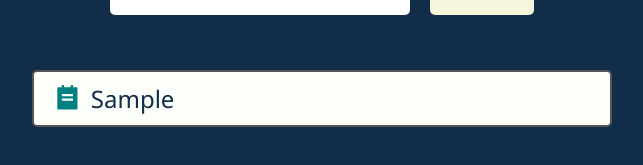
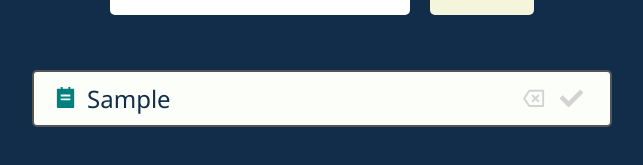
Before and after one commit to uunmuun/Todo-App, a React (Create React App) app: page / in a window 1280 px wide. Both pictures are taken after typing "Sample" into the empty fields and a click on the button "Submit". Shown: the part 147-312 px from the top of the page, without its empty margins (318-961 px from the left). Built offline with nearby package versions, Linux system fonts and the light colour scheme.

Commit message:
adding delete and check icons to interface

```diff
--- a/src/App.js
+++ b/src/App.js
@@ -1,17 +1,23 @@
+import { useState } from 'react'
+import { v4 as uuidv4 } from 'uuid'
 import TodoForm from './components/Todos/TodoForm'
 import TodoList from './components/Todos/TodoList'
 import './App.css'
-import { useState } from 'react'
 
 function App() {
   const [todos, setTodos] = useState([])
 
   const addTodoHandler = (text) => {
-    setTodos([...todos, text])
+    const newTodo = {
+      text,
+      isCompleted: false,
+      id: uuidv4(),
+    }
+    setTodos([...todos, newTodo])
   }
 
-  const deleteTodoHandler = (index) => {
-    setTodos(todos.filter((_, idx) => idx !== index))
+  const deleteTodoHandler = (id) => {
+    setTodos(todos.filter((todo) => todo.id !== id))
   }
 
   return (
--- a/src/components/Todos/Todo.js
+++ b/src/components/Todos/Todo.js
@@ -1,11 +1,14 @@
-import { RiTodoFill } from 'react-icons/ri'
+import { RiTodoFill, RiDeleteBack2Line } from 'react-icons/ri'
+import { FaCheck } from 'react-icons/fa'
 import styles from './Todo.module.css'
 
-function Todo({ todo, index, deleteTodo }) {
+function Todo({ todo, deleteTodo }) {
   return (
-    <div className={styles.todo} onDoubleClick={() => deleteTodo(index)}>
+    <div className={styles.todo} onDoubleClick={() => deleteTodo(todo.id)}>
       <RiTodoFill className={styles.todoIcon} />
-      <div className={styles.todoText}>{todo}</div>
+      <div className={styles.todoText}>{todo.text}</div>
+      <RiDeleteBack2Line className={styles.deleteIcon} />
+      <FaCheck className={styles.checkIcon} />
     </div>
   )
 }
--- a/src/components/Todos/Todo.module.css
+++ b/src/components/Todos/Todo.module.css
@@ -20,3 +20,38 @@
   margin-right: 10px;
   color: teal;
 }
+
+.completedTodo {
+  background-color: unset;
+  border-color: gray;
+  color: gray;
+}
+
+.todo.completedTodo .todoIcon,
+.todo.completedTodo .checkIcon,
+.todo.completedTodo .deleteIcon {
+  color: gray;
+}
+
+.checkIcon,
+.deleteIcon {
+  cursor: pointer;
+  color: lightgrey;
+  padding: 0 7px;
+  font-size: 1.8rem;
+  transition: transform 0.3s;
+}
+
+.checkIcon:hover,
+.deleteIcon:hover {
+  cursor: pointer;
+  transform: scale(1.3);
+}
+
+.checkIcon:hover {
+  color: green;
+}
+
+.deleteIcon:hover {
+  color: red;
+}
--- a/src/components/Todos/TodoList.js
+++ b/src/components/Todos/TodoList.js
@@ -5,8 +5,8 @@
   return (
     <div className={styles.todoListContainer}>
       {!todos.length && <h2>Todo list is empty</h2>}
-      {todos.map((todo, index) => (
-        <Todo key={index} todo={todo} index={index} deleteTodo={deleteTodo} />
+      {todos.map((todo) => (
+        <Todo key={todo.id} todo={todo} deleteTodo={deleteTodo} />
       ))}
     </div>
   )
```
